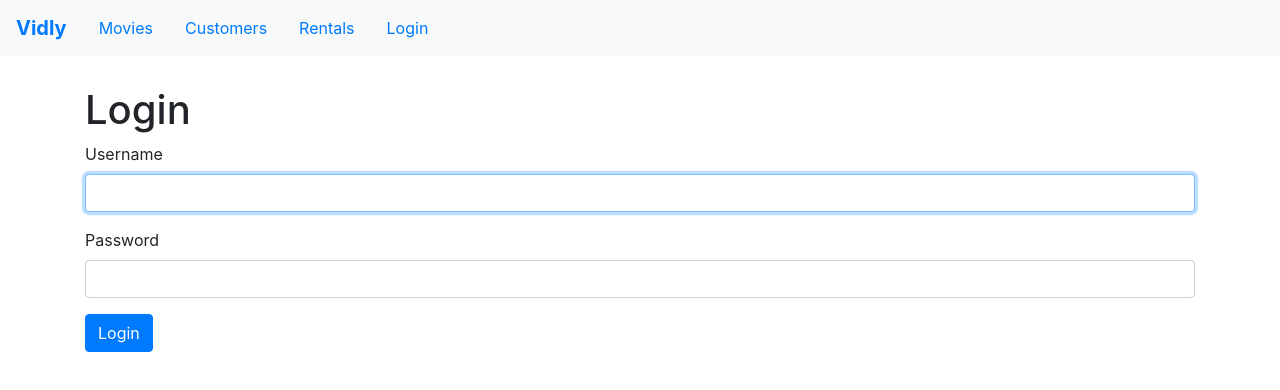
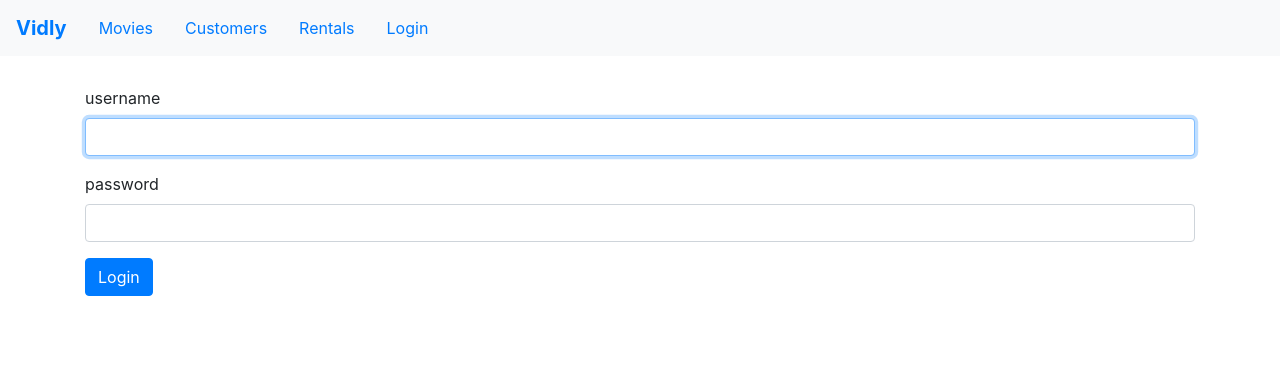
Before and after one commit to DanielCarmichaelGit/vidly, a React (Create React App) app: page /login in a window 1280 px wide. Shown: the top 390 px of the page. Built offline with nearby package versions, Linux system fonts and the light colour scheme.

Commit message:
validation in login form

```diff
--- a/package.json
+++ b/package.json
@@ -8,7 +8,9 @@
     "@testing-library/user-event": "^13.5.0",
     "bootstrap": "^4.6.1",
     "font-awesome": "^4.7.0",
+    "joi-browser": "13.4",
     "lodash": "^4.17.10",
+    "netlify-cli": "^12.1.1",
     "prop-types": "^15.6.2",
     "query-string": "^6.1.0",
     "react": "^18.2.0",
--- a/src/components/common/input.jsx
+++ b/src/components/common/input.jsx
@@ -1,7 +1,7 @@
 import React from 'react';
 
 
-const Input = ({ name, label, value, onChange, ref, autoFocus }) => {
+const Input = ({ name, label, value, autoFocus, error, type, onChange }) => {
     return (
         <div className="form-group">
             <label htmlFor={name}>{label}</label>
@@ -9,12 +9,12 @@ const Input = ({ name, label, value, onChange, ref, autoFocus }) => {
                 onChange={onChange}
                 value={value}
                 autoFocus={autoFocus}
-                ref={ref}
                 id={name}
-                type="text"
+                type={type}
                 className="form-control"
                 name={name}
             />
+            {error && <div className="alert alert-danger">{error}</div>}
         </div>
     );
 }
--- a/src/components/loginForm.jsx
+++ b/src/components/loginForm.jsx
@@ -1,59 +1,50 @@
-import React, { Component } from "react";
+import React, { useState, useEffect } from "react";
 import Input from "./common/input";
+import { validate } from "../utils/validate";
 
-class LoginForm extends Component {
-  state = {
-    account: { username: "", password: "" },
-  };
+const LoginForm = () => {
+    const [account, setAccount] = useState({username:'',password:''});
+    const [errors, setErrors] = useState({});
+    const authDefaults = {username:'username is required', password:'password is required'};
 
-  username = React.createRef();
-  password = React.createRef();
+    function handleChange(e) {
+        const currentAccount = account;
+        const accountState = {...currentAccount};
+        accountState[e.target.name] = e.target.value;
+        setAccount(accountState);
+    }
 
-  handleSubmit = (e) => {
-    e.preventDefault();
+    function handleSubmit(e) {
+        e.preventDefault();
+        const { validatedErrors } = validate(account);
+        setErrors({...validatedErrors});
+    }
 
-    console.log("Submitted");
-    const username = this.username.current.value;
-  };
-
-  handleChange = ({ currentTarget: input}) => {
-    const account = { ...this.state.account };
-    account[input.name] = input.value;
-    console.log("change");
-    this.setState({ account });
-  };
-
-  render() {
-    const { account } = this.state;
-    const { username, password } = React.createRef();
+    useEffect(() => {
+        console.log(errors)
+    }, [errors]);
 
     return (
-      <div>
-        <h1>Login</h1>
-        <form onSubmit={this.handleSubmit}>
+        <form className="form" onSubmit={handleSubmit}>
             <Input
-                name="username"
+                name={'username'}
+                label={'username'}
                 value={account.username}
-                ref={username}
-                label="Username"
                 autoFocus={true}
-                onChange={this.handleChange}
+                type={'text'}
+                onChange={handleChange}
             />
             <Input
-                name="password"
+                name={'password'}
+                label={'password'}
                 value={account.password}
-                ref={password}
-                label="Password"
                 autoFocus={false}
-                onChange={this.handleChange}
+                type={'password'}
+                onChange={handleChange}
             />
-            <button type="submit" className="btn btn-primary">
-                Login
-            </button>
+            <button type='submit' className="btn btn-primary">Login</button>
         </form>
-      </div>
     );
-  }
 }
 
 export default LoginForm;
--- /dev/null
+++ b/src/utils/validate.js
@@ -0,0 +1,61 @@
+import _ from "lodash";
+// stateObjectToValidate is the object that is desiring validation
+// defaults are the default errors produced if the stateObjectToValidate object is empty
+// filters is an object of filters where each key is equal to each stateObjectToValidate's key
+// and the value is equal to a regex string
+export function validate(
+  stateObjectToValidate,
+  defaults = { error: "validation failed. 'ObjectToValidate' was not an object or contained no data" },
+  filter = "^(?=.{8,39}$)[a-zA-Zd]+(?:-[a-zA-Zd]+)*$",
+  validationType = "multi"
+) {
+  // assign default strictness to the validationType
+  const type =
+    (validationType === "single" && stateObjectToValidate.length > 1) ||
+    validationType === "multi"
+      ? "multi"
+      : "single";
+  // create regex with filter
+  const objectValueFilter = new RegExp(filter);
+
+  let newErrors = {};
+
+  // check if validation type exists
+  if (type) {
+    /**
+        * check if validation type is multi
+        * * Use 'multi' when validating something like form inputs on a form submission
+        * * Use 'single' when validating something like a single input. If the given object is greater than 1 key:val pair in length
+        * * the validation type will be set to multi.
+        * ! If you want to avoid this, set the param 'strict' to false
+        * multi is used to validate states that contain multiple key:val pairs
+        * in this implementation, states that are validated on form submit.
+        * So, this validation function is checking multiple key:val pairs within the "account" state (username and password)
+    */
+
+
+    if (type === "multi") {
+      const stateObjectToValidateKeys = Object.keys(stateObjectToValidate);
+
+      _.map(stateObjectToValidateKeys, (aKey) => {
+        if (!objectValueFilter.test(stateObjectToValidate[aKey])) {
+          if (aKey === "password") {
+            newErrors[
+              aKey
+            ] = `${aKey} incorrect or did not contain necessary characters`;
+          }
+          newErrors[aKey] = `${aKey} not found`;
+        }
+      });
+    } else if (type === "single") {
+    }
+  } else {
+    newErrors = {
+      error:
+        "Validation could not be completed. Please include a validationType param in your validation function call",
+    };
+  }
+  return {
+    validatedErrors: newErrors,
+  };
+}
```
Also changed, not shown: 1 other file (tests, documents, lock files or other folders).
